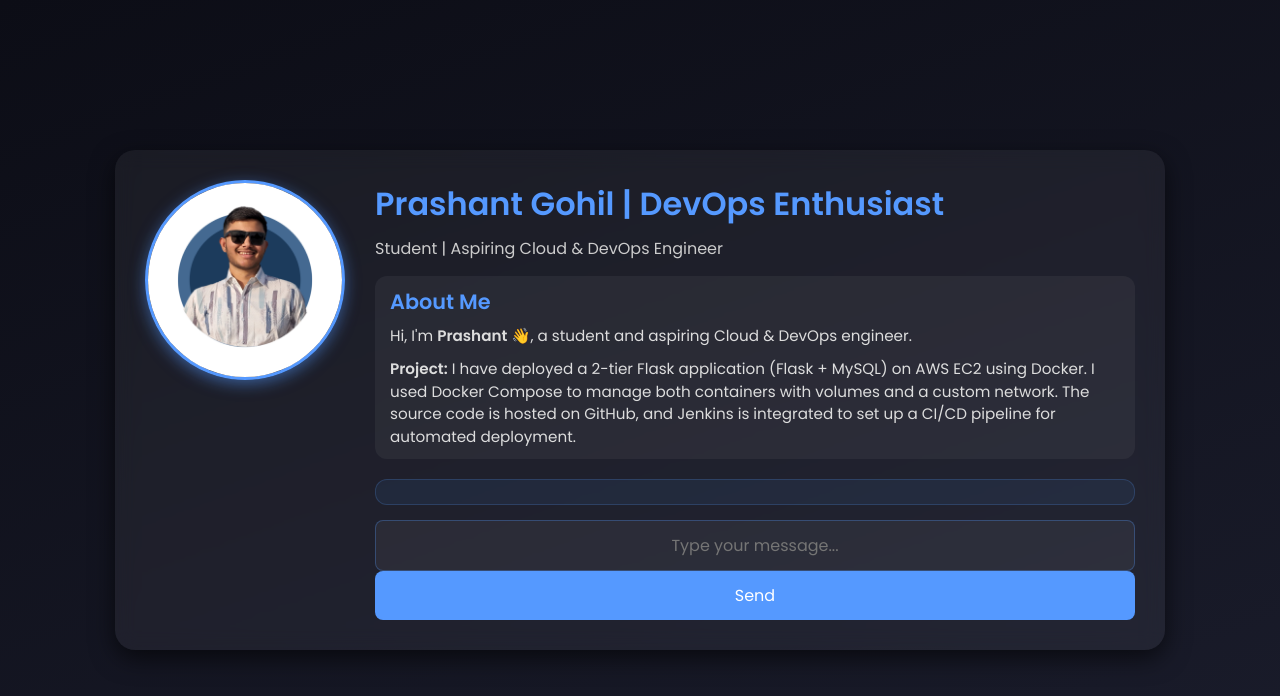
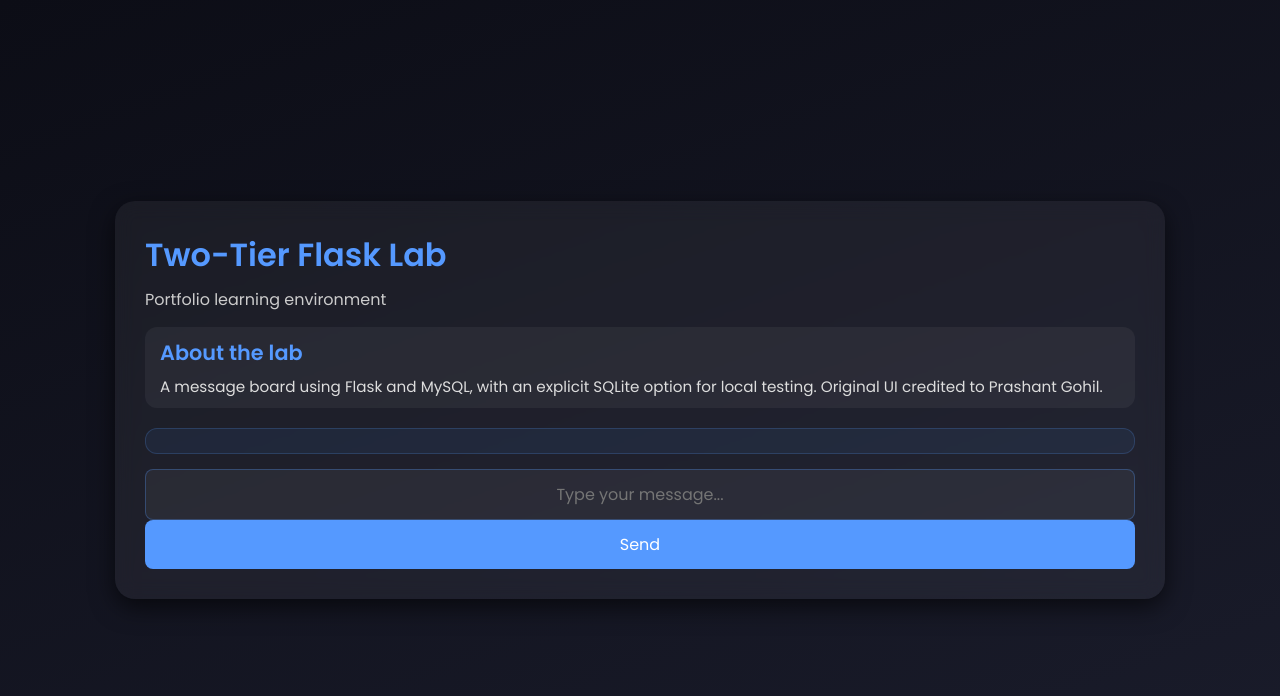
Before and after one commit to bckish/flask-two-tier-devops-platform, a Flask app: page / in a window 1280 px wide. Shown: the top 696 px of the page. Run offline with Flask 3, Linux system fonts and the light colour scheme; data that the repository does not hold is empty; some libraries are stand-ins or nearby versions.

Commit message:
Make project locally runnable and add reproducible validation

```diff
--- a/app.py
+++ b/app.py
@@ -1,51 +1,69 @@
 import os
-from flask import Flask, render_template, request, redirect, url_for, jsonify
-from flask_mysqldb import MySQL
+import sqlite3
+from contextlib import closing
 
-app = Flask(__name__)
+from flask import Flask, jsonify, render_template, request
 
-# Configure MySQL from environment variables
-app.config['MYSQL_HOST'] = os.environ.get('MYSQL_HOST', 'localhost')
-app.config['MYSQL_USER'] = os.environ.get('MYSQL_USER', 'default_user')
-app.config['MYSQL_PASSWORD'] = os.environ.get('MYSQL_PASSWORD', 'default_password')
-app.config['MYSQL_DB'] = os.environ.get('MYSQL_DB', 'default_db')
 
-# Initialize MySQL
-mysql = MySQL(app)
+def create_app(config=None):
+    app = Flask(__name__)
+    app.config.from_mapping(
+        DB_DRIVER=os.getenv("DB_DRIVER", "mysql"),
+        SQLITE_PATH=os.getenv("SQLITE_PATH", "messages.db"),
+        MYSQL_HOST=os.getenv("MYSQL_HOST", "localhost"),
+        MYSQL_USER=os.getenv("MYSQL_USER", "devops"),
+        MYSQL_PASSWORD=os.getenv("MYSQL_PASSWORD", ""),
+        MYSQL_DB=os.getenv("MYSQL_DB", "devops"),
+    )
+    if config:
+        app.config.update(config)
 
-def init_db():
-    with app.app_context():
-        cur = mysql.connection.cursor()
-        cur.execute('''
-        CREATE TABLE IF NOT EXISTS messages (
-            id INT AUTO_INCREMENT PRIMARY KEY,
-            message TEXT
-        );
-        ''')
-        mysql.connection.commit()
-        cur.close()
+    def connect():
+        if app.config["DB_DRIVER"] == "sqlite":
+            return sqlite3.connect(app.config["SQLITE_PATH"])
+        if app.config["DB_DRIVER"] != "mysql":
+            raise ValueError("DB_DRIVER must be mysql or sqlite")
+        import pymysql
+        return pymysql.connect(
+            host=app.config["MYSQL_HOST"], user=app.config["MYSQL_USER"],
+            password=app.config["MYSQL_PASSWORD"], database=app.config["MYSQL_DB"],
+            connect_timeout=5,
+        )
 
-@app.route('/health')
-def health():
-    return jsonify({'status': 'ok'}), 200
+    def init_db():
+        column = "INTEGER PRIMARY KEY AUTOINCREMENT" if app.config["DB_DRIVER"] == "sqlite" else "INT AUTO_INCREMENT PRIMARY KEY"
+        with closing(connect()) as conn, closing(conn.cursor()) as cur:
+            cur.execute(f"CREATE TABLE IF NOT EXISTS messages (id {column}, message TEXT NOT NULL)")
+            conn.commit()
 
-@app.route('/')
-def hello():
-    cur = mysql.connection.cursor()
-    cur.execute('SELECT message FROM messages')
-    messages = cur.fetchall()
-    cur.close()
-    return render_template('index.html', messages=messages)
+    @app.route("/health")
+    def health():
+        return jsonify(status="ok")
 
-@app.route('/submit', methods=['POST'])
-def submit():
-    new_message = request.form.get('new_message')
-    cur = mysql.connection.cursor()
-    cur.execute('INSERT INTO messages (message) VALUES (%s)', [new_message])
-    mysql.connection.commit()
-    cur.close()
-    return jsonify({'message': new_message})
+    @app.route("/")
+    def index():
+        with closing(connect()) as conn, closing(conn.cursor()) as cur:
+            cur.execute("SELECT message FROM messages ORDER BY id")
+            messages = cur.fetchall()
+        return render_template("index.html", messages=messages)
 
-if __name__ == '__main__':
-    init_db()
-    app.run(host='0.0.0.0', port=5000, debug=False)
+    @app.route("/submit", methods=["POST"])
+    def submit():
+        message = (request.form.get("new_message") or "").strip()
+        if not message or len(message) > 2000:
+            return jsonify(error="Message must contain 1–2000 characters"), 400
+        placeholder = "?" if app.config["DB_DRIVER"] == "sqlite" else "%s"
+        with closing(connect()) as conn, closing(conn.cursor()) as cur:
+            cur.execute(f"INSERT INTO messages (message) VALUES ({placeholder})", (message,))
+            conn.commit()
+        return jsonify(message=message)
+
+    app.init_db = init_db
+    return app
+
+
+app = create_app()
+
+if __name__ == "__main__":
+    app.init_db()
+    app.run(host=os.getenv("HOST", "127.0.0.1"), port=5000, debug=False)
--- a/docker-compose.yml
+++ b/docker-compose.yml
@@ -5,6 +5,8 @@ services:
     environment:
       MYSQL_ROOT_PASSWORD: "root"
       MYSQL_DATABASE: "devops"
+      MYSQL_USER: "devops"
+      MYSQL_PASSWORD: "local-dev-password"
 
     volumes:
       - mysql_data:/var/lib/mysql
@@ -31,8 +33,8 @@ services:
 
     environment:
       - MYSQL_HOST=mysql
-      - MYSQL_USER=root
-      - MYSQL_PASSWORD=root
+      - MYSQL_USER=devops
+      - MYSQL_PASSWORD=local-dev-password
       - MYSQL_DB=devops
 
     networks:
--- a/templates/index.html
+++ b/templates/index.html
@@ -4,7 +4,7 @@
 <head>
     <meta charset="UTF-8">
     <meta name="viewport" content="width=device-width, initial-scale=1.0">
-    <title>Prashant | Flask App 🚀</title>
+    <title>Two-Tier Flask Lab</title>
     <style>
         @import url('https://fonts.googleapis.com/css2?family=Poppins:wght@300;400;600&display=swap');
 
@@ -161,26 +161,16 @@
 
 <body>
     <div class="container">
-        <!-- Profile photo -->
-        <div class="profile-photo">
-            <img src="1.png" alt="Prashant Photo">
-        </div>
-
         <!-- Content -->
         <div class="content">
             <div class="header">
-                <h1>Prashant Gohil | DevOps Enthusiast</h1>
-                <p>Student | Aspiring Cloud & DevOps Engineer</p>
+                <h1>Two-Tier Flask Lab</h1>
+                <p>Portfolio learning environment</p>
             </div>
 
             <div class="about">
-                <h2>About Me</h2>
-                <p>Hi, I'm <b>Prashant</b> 👋, a student and aspiring Cloud & DevOps engineer.</p>
-                <p style="margin-top:10px;">
-                    <b>Project:</b> I have deployed a 2-tier Flask application (Flask + MySQL) on AWS EC2 using Docker.
-                    I used Docker Compose to manage both containers with volumes and a custom network.
-                    The source code is hosted on GitHub, and Jenkins is integrated to set up a CI/CD pipeline for automated deployment.
-                </p>
+                <h2>About the lab</h2>
+                <p>A message board using Flask and MySQL, with an explicit SQLite option for local testing. Original UI credited to Prashant Gohil.</p>
             </div>
 
             <div class="messages">
@@ -215,7 +205,7 @@
                     data: { new_message: message },
                     success: function(response) {
                         if (response && response.message) {
-                            $(".messages").append("<p>" + response.message + "</p>");
+                            $(".messages").append($("<p>").text(response.message));
                             messageInput.val("");
                         }
                     },
```
Also changed, not shown: requirement.txt (+3 -4 lines), tests/test_app.py (added, +11 -0 lines), .github/workflows/local-validation.yml (added), README.md, 2 other files.
